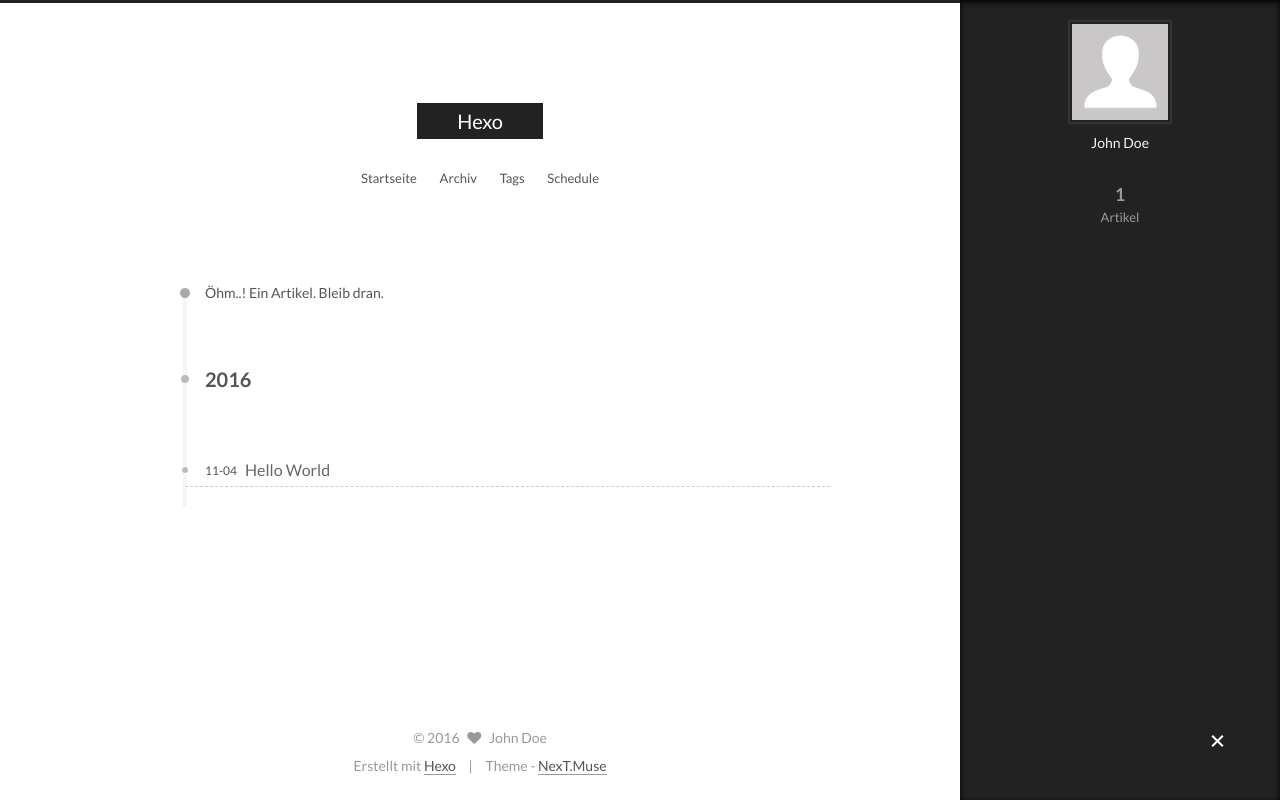
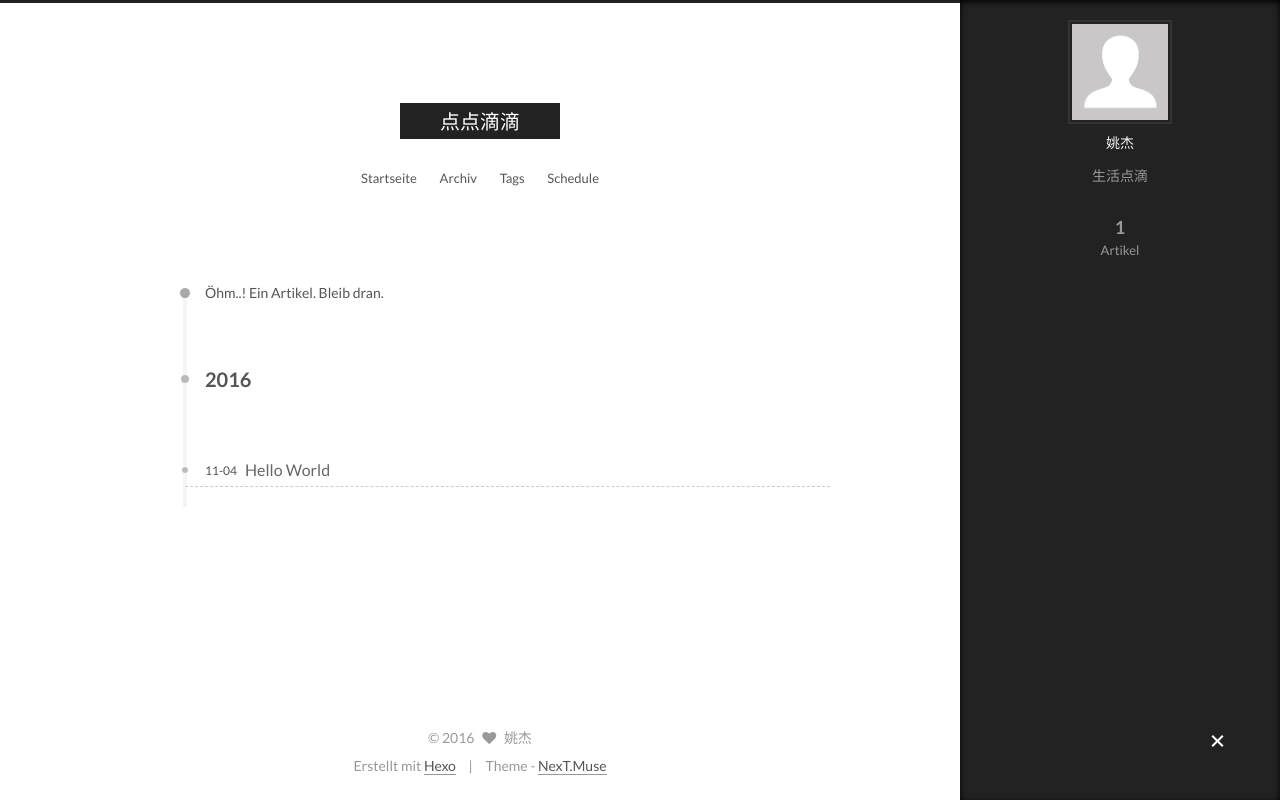
Before and after one commit to jaketyao/jaketyao.github.io, a plain HTML site: page archives/2016/11/index.html in a window 1280 px wide. Both pictures are taken after a click on the element 1217 px from the left and 742 px from the top of the page. Drawn offline with Linux system fonts and the light colour scheme.

Commit message:
Site updated: 2016-11-04 12:05:33

```diff
--- a/archives/2016/11/index.html
+++ b/archives/2016/11/index.html
@@ -84,12 +84,15 @@
 
 
 
+<meta name="description" content="生活点滴">
 <meta property="og:type" content="website">
-<meta property="og:title" content="Hexo">
+<meta property="og:title" content="点点滴滴">
 <meta property="og:url" content="http://www.yyspace.cn/hexo-io/archives/2016/11/index.html">
-<meta property="og:site_name" content="Hexo">
+<meta property="og:site_name" content="点点滴滴">
+<meta property="og:description" content="生活点滴">
 <meta name="twitter:card" content="summary">
-<meta name="twitter:title" content="Hexo">
+<meta name="twitter:title" content="点点滴滴">
+<meta name="twitter:description" content="生活点滴">
 
 
 
@@ -113,10 +116,10 @@
   <link rel="canonical" href="http://www.yyspace.cn/hexo-io/archives/2016/11/"/>
 
 
-  <title> Archiv | Hexo </title>
+  <title> Archiv | 点点滴滴 </title>
 </head>
 
-<body itemscope itemtype="//schema.org/WebPage" lang="">
+<body itemscope itemtype="//schema.org/WebPage" lang="zh-CN">
 
 
 
@@ -144,7 +147,7 @@
   <div class="custom-logo-site-title">
     <a href="/"  class="brand" rel="start">
       <span class="logo-line-before"><i></i></span>
-      <span class="site-title">Hexo</span>
+      <span class="site-title">点点滴滴</span>
       <span class="logo-line-after"><i></i></span>
     </a>
   </div>
@@ -305,9 +308,9 @@
         <div class="site-author motion-element" itemprop="author" itemscope itemtype="//schema.org/Person">
           <img class="site-author-image" itemprop="image"
                src="/images/avatar.gif"
-               alt="John Doe" />
-          <p class="site-author-name" itemprop="name">John Doe</p>
-          <p class="site-description motion-element" itemprop="description"></p>
+               alt="姚杰" />
+          <p class="site-author-name" itemprop="name">姚杰</p>
+          <p class="site-description motion-element" itemprop="description">生活点滴</p>
         </div>
         <nav class="site-state motion-element">
           <div class="site-state-item site-state-posts">
@@ -356,7 +359,7 @@
   <span class="with-love">
     <i class="fa fa-heart"></i>
   </span>
-  <span class="author" itemprop="copyrightHolder">John Doe</span>
+  <span class="author" itemprop="copyrightHolder">姚杰</span>
 </div>
 
 <div class="powered-by">
--- a/css/main.css
+++ b/css/main.css
@@ -1563,7 +1563,7 @@ pre .javascript .function {
   width: 4px;
   height: 4px;
   border-radius: 50%;
-  background: #dffb38;
+  background: #6e0ef0;
 }
 .links-of-blogroll {
   font-size: 13px;
```
Also changed, not shown: 2016/11/04/hello-world/index.html (+8 -8 lines), archives/2016/index.html (+13 -10 lines), archives/index.html (+13 -10 lines), index.html (+13 -10 lines).
